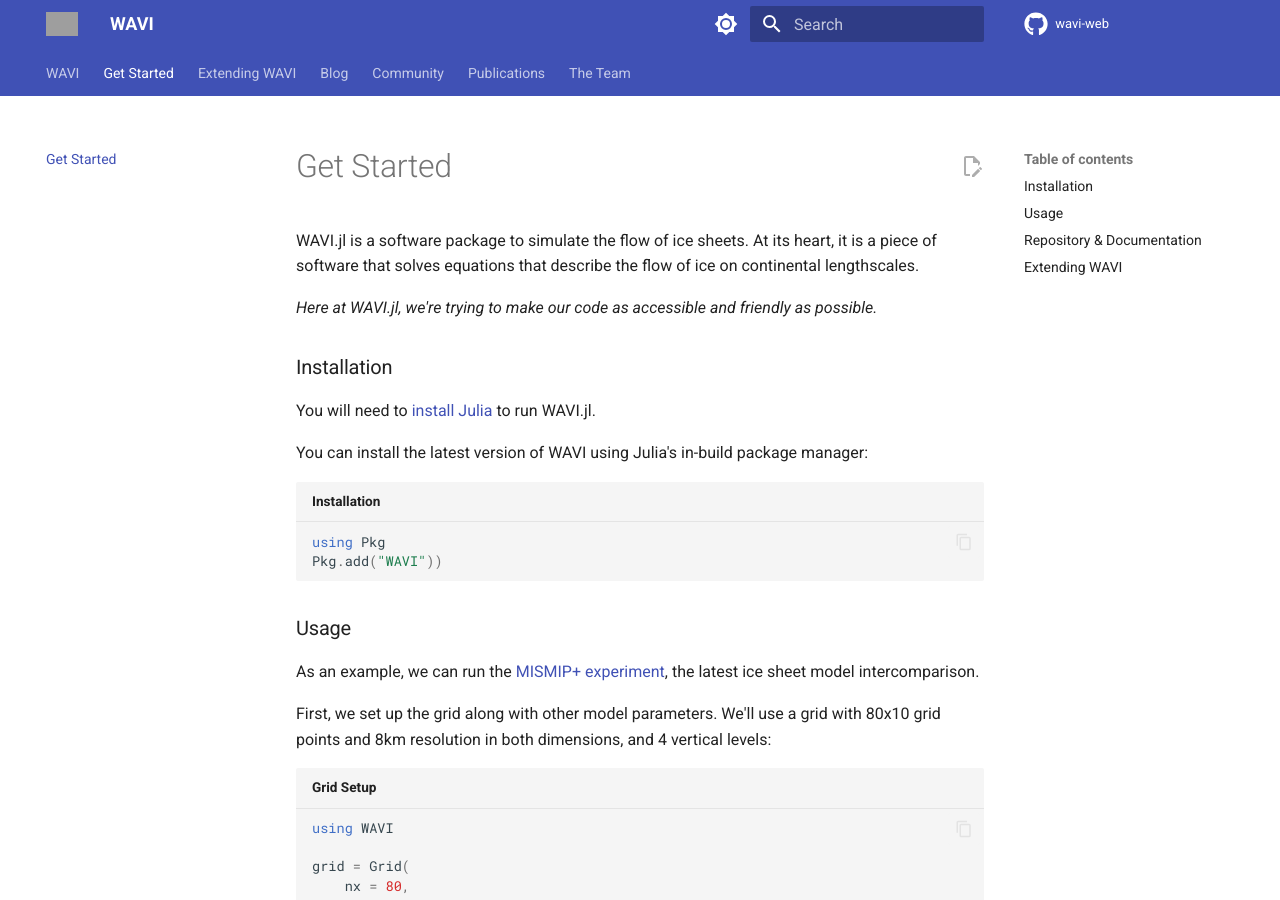
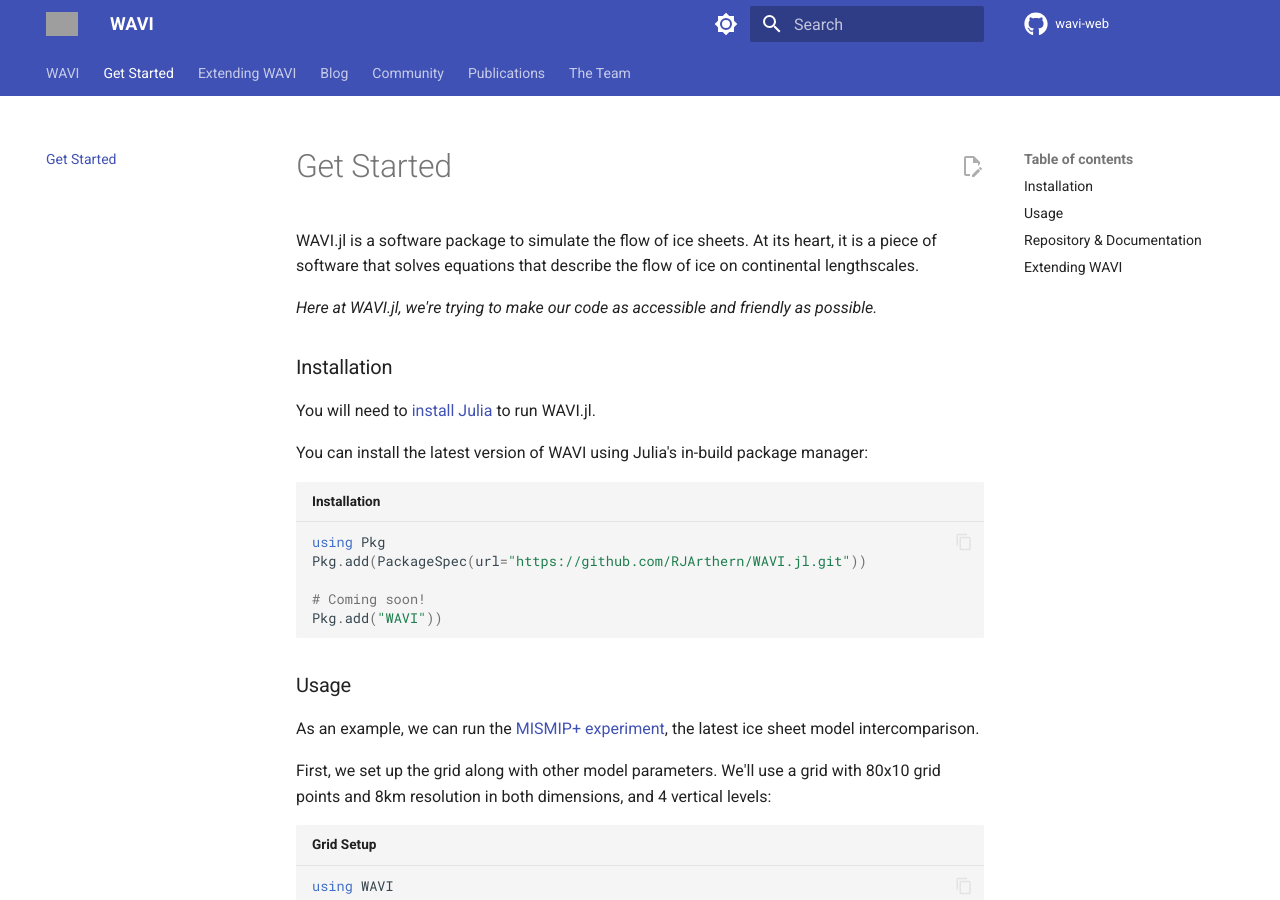
Before and after one commit to WAVI-ice-sheet-model/WAVI-website, an MkDocs documentation site: the page built from docs/get_started.md, in a window 1280 px wide and 900 px high. Built offline with MkDocs 1.6.1 and Material for MkDocs 9.7.7, drawn with Linux system fonts in a browser that asks for light colours; comment, search, counter and statistics services are not loaded; grey boxes are pictures that could not be loaded.

Commit message:
update installation instructions

````diff
--- a/docs/get_started.md
+++ b/docs/get_started.md
@@ -10,6 +10,9 @@
 
 ```julia title="Installation"
 using Pkg
+Pkg.add(PackageSpec(url="https://github.com/RJArthern/WAVI.jl.git"))
+
+# Coming soon!
 Pkg.add("WAVI"))
 ```
 
````
